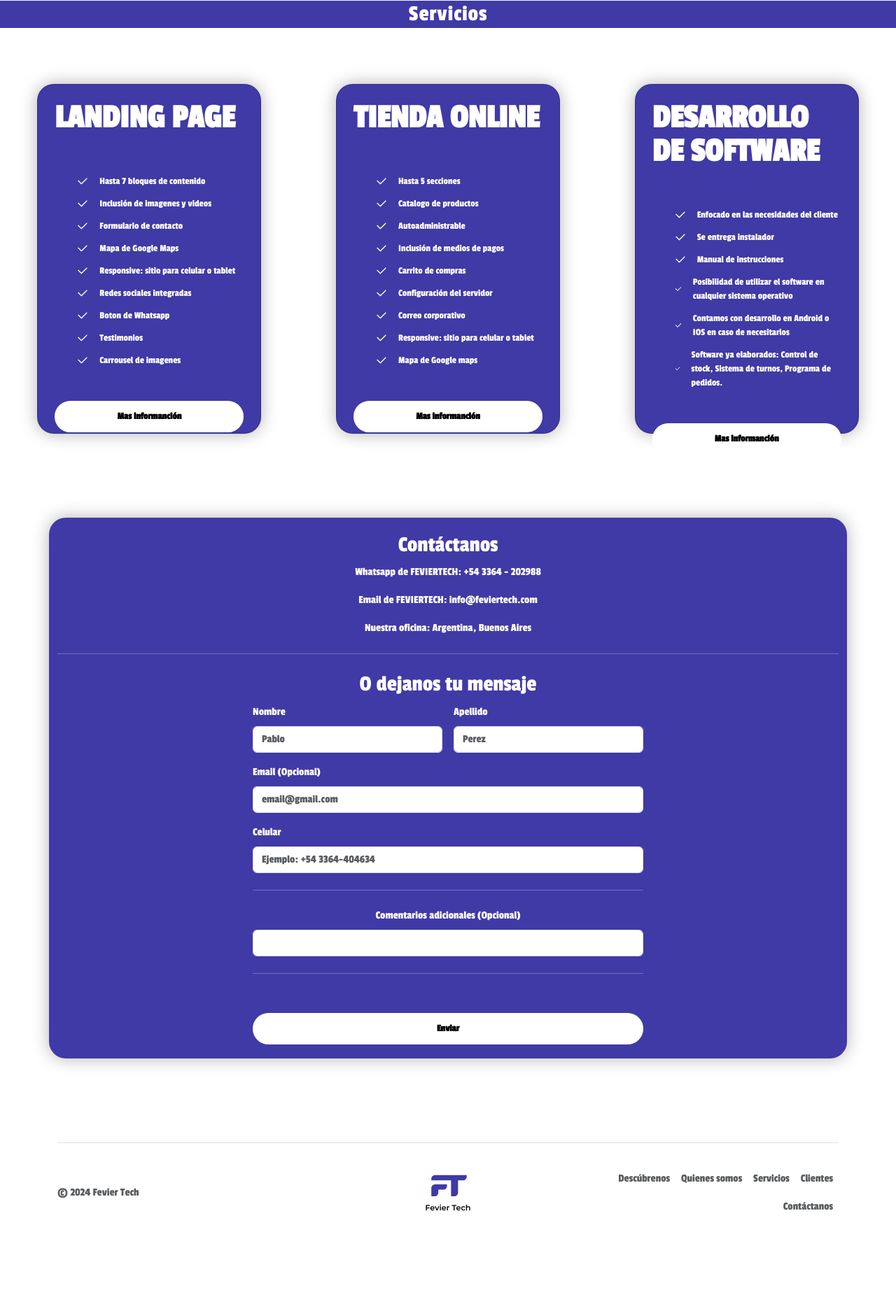
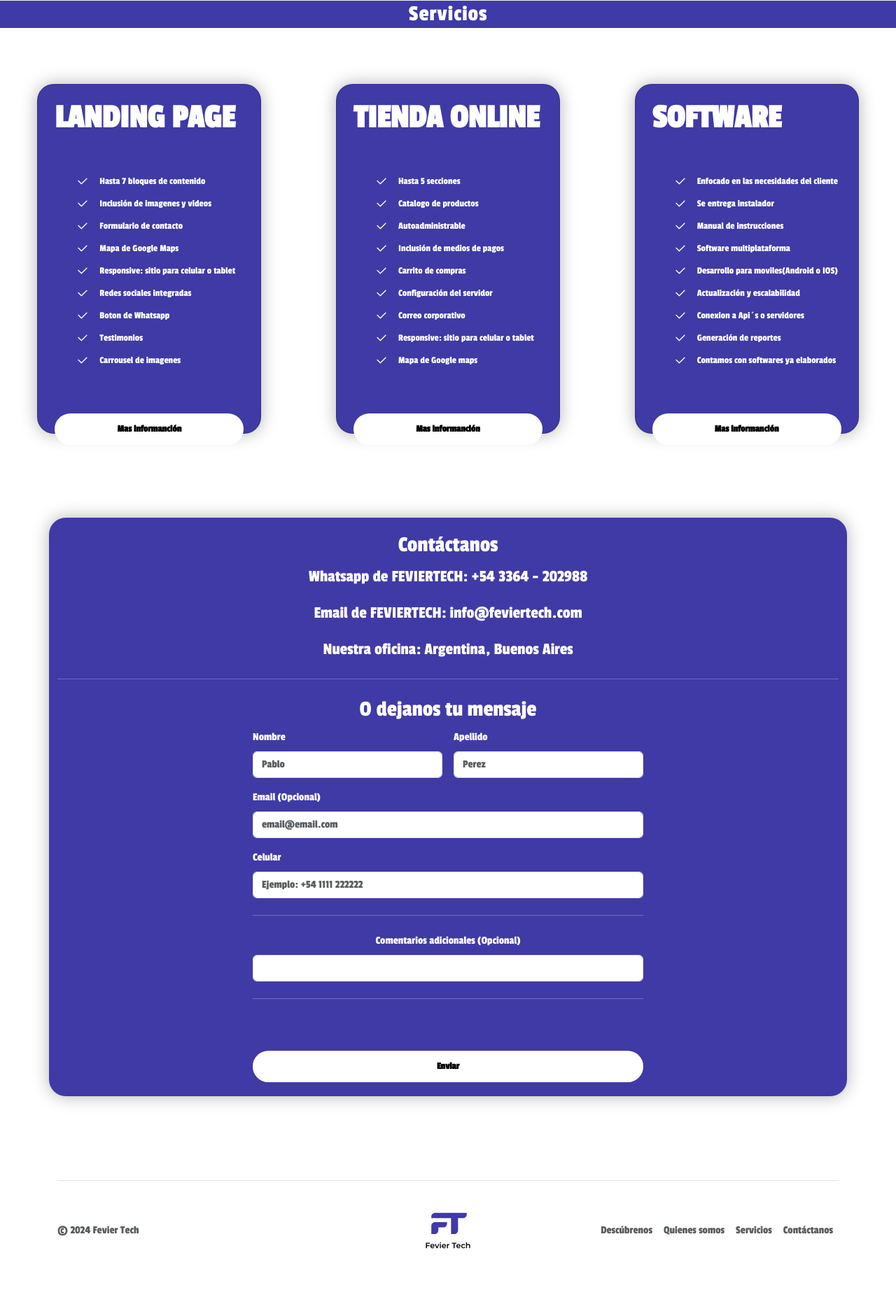
Before and after one commit to Fromero564/FEVIER-TECH, a PHP site: page / in a window 1280 px wide. Shown: the part 1372-3226 px from the top of the page at 70% size. Before the commit the page ends 3103 px from the top, so only its background shows below. Run offline with PHP 8.4, Linux system fonts and the light colour scheme.

Commit message:
Se trabaja en cambios esteticos

```diff
--- a/css/style.css
+++ b/css/style.css
@@ -41,7 +41,9 @@
   letter-spacing: 1.5px;
   color: white;
 }
-
+.texto h1{
+  font-size: 5rem;
+}
 .logo {
   width: 110px;
   height: 110px;
@@ -69,8 +71,16 @@
 
 }
 
+.barra-nav{
+  text-decoration: none;
+}
 .botones-menu a {
   text-decoration: none;
+
+}
+
+.barra-nav:visited{
+  color:#3F3AA5;
 }
 
 .boton-contacto {
@@ -163,7 +173,7 @@
 }
 
 .action {
-  margin-top: 2rem;
+  margin-top: 50px;
   width: 100%;
   border: 2px solid rgba(255, 255, 255, 1);
   border-radius: 9999px;
@@ -196,7 +206,9 @@
   padding-top: 20px;
   padding-bottom: 20px;
 }
-
+.font-text{
+  font-size: 1.5rem;
+}
 /*boton wssp*/
 .whatsapp {
   position: fixed;
--- a/index.html
+++ b/index.html
@@ -30,10 +30,9 @@
       <img src="fotos/solo-logo-color-corporativo.svg" alt="logo" class="logo" />
       <div class="botones-menu">
         <ul>
-          <li><a href="#bienvenidos">Descúbrenos</a></li>
-          <li><a href="#Qs">Quienes somos</a></li>
-          <li><a href="#Servicios">Servicios</a></li>
-          <li><a href="">Clientes</a></li>
+          <li><a href="#bienvenidos" class="barra-nav">Descúbrenos</a></li>
+          <li><a href="#Qs" class="barra-nav">Quienes somos</a></li>
+          <li><a href="#Servicios" class="barra-nav">Servicios</a></li>
         </ul>
         <div class="boton-contacto">
           <a href="#contacto">Contáctanos</a>
@@ -189,7 +188,7 @@
           </li>
 
         </ul>
-        <a href="#" class="action">
+        <a href="#contacto" class="action">
           Mas informanción
         </a>
       </div>
@@ -307,13 +306,13 @@
             <span> Mapa de Google maps </span>
           </li>
         </ul>
-        <a href="#" class="action">
+        <a href="#contacto" class="action">
           Mas informanción
         </a>
       </div>
       <div class="card">
         <p class="price">
-          DESARROLLO DE SOFTWARE
+          SOFTWARE
         </p>
         <ul class="lists">
           <li class="list">
@@ -362,7 +361,7 @@
                   clip-rule="evenodd" fill-rule="evenodd"></path>
               </g>
             </svg>
-            <span> Posibilidad de utilizar el software en cualquier sistema operativo </span>
+            <span> Software multiplataforma</span>
           </li>
           <li class="list">
             <svg xmlns="http://www.w3.org/2000/svg" fill="none" viewBox="0 0 24 24">
@@ -374,7 +373,7 @@
                   clip-rule="evenodd" fill-rule="evenodd"></path>
               </g>
             </svg>
-            <span> Contamos con desarrollo en Android o IOS en caso de necesitarlos </span>
+            <span> Desarrollo para moviles(Android o IOS) </span>
           </li>
           <li class="list">
             <svg xmlns="http://www.w3.org/2000/svg" fill="none" viewBox="0 0 24 24">
@@ -386,10 +385,46 @@
                   clip-rule="evenodd" fill-rule="evenodd"></path>
               </g>
             </svg>
-            <span> Software ya elaborados: Control de stock, Sistema de turnos, Programa de pedidos. </span>
+            <span> Actualización y escalabilidad </span>
+          </li>
+          <li class="list">
+            <svg xmlns="http://www.w3.org/2000/svg" fill="none" viewBox="0 0 24 24">
+              <g stroke-width="0" id="SVGRepo_bgCarrier"></g>
+              <g stroke-linejoin="round" stroke-linecap="round" id="SVGRepo_tracerCarrier"></g>
+              <g id="SVGRepo_iconCarrier">
+                <path fill="#ffffff"
+                  d="M21.5821 5.54289C21.9726 5.93342 21.9726 6.56658 21.5821 6.95711L10.2526 18.2867C9.86452 18.6747 9.23627 18.6775 8.84475 18.293L2.29929 11.8644C1.90527 11.4774 1.89956 10.8443 2.28655 10.4503C2.67354 10.0562 3.30668 10.0505 3.70071 10.4375L9.53911 16.1717L20.1679 5.54289C20.5584 5.15237 21.1916 5.15237 21.5821 5.54289Z"
+                  clip-rule="evenodd" fill-rule="evenodd"></path>
+              </g>
+            </svg>
+            <span> Conexion a Api´s o servidores </span>
+          </li>
+          <li class="list">
+            <svg xmlns="http://www.w3.org/2000/svg" fill="none" viewBox="0 0 24 24">
+              <g stroke-width="0" id="SVGRepo_bgCarrier"></g>
+              <g stroke-linejoin="round" stroke-linecap="round" id="SVGRepo_tracerCarrier"></g>
+              <g id="SVGRepo_iconCarrier">
+                <path fill="#ffffff"
+                  d="M21.5821 5.54289C21.9726 5.93342 21.9726 6.56658 21.5821 6.95711L10.2526 18.2867C9.86452 18.6747 9.23627 18.6775 8.84475 18.293L2.29929 11.8644C1.90527 11.4774 1.89956 10.8443 2.28655 10.4503C2.67354 10.0562 3.30668 10.0505 3.70071 10.4375L9.53911 16.1717L20.1679 5.54289C20.5584 5.15237 21.1916 5.15237 21.5821 5.54289Z"
+                  clip-rule="evenodd" fill-rule="evenodd"></path>
+              </g>
+            </svg>
+            <span> Generación de reportes </span>
+          </li>
+          <li class="list">
+            <svg xmlns="http://www.w3.org/2000/svg" fill="none" viewBox="0 0 24 24">
+              <g stroke-width="0" id="SVGRepo_bgCarrier"></g>
+              <g stroke-linejoin="round" stroke-linecap="round" id="SVGRepo_tracerCarrier"></g>
+              <g id="SVGRepo_iconCarrier">
+                <path fill="#ffffff"
+                  d="M21.5821 5.54289C21.9726 5.93342 21.9726 6.56658 21.5821 6.95711L10.2526 18.2867C9.86452 18.6747 9.23627 18.6775 8.84475 18.293L2.29929 11.8644C1.90527 11.4774 1.89956 10.8443 2.28655 10.4503C2.67354 10.0562 3.30668 10.0505 3.70071 10.4375L9.53911 16.1717L20.1679 5.54289C20.5584 5.15237 21.1916 5.15237 21.5821 5.54289Z"
+                  clip-rule="evenodd" fill-rule="evenodd"></path>
+              </g>
+            </svg>
+            <span> Contamos con softwares ya elaborados </span>
           </li>
         </ul>
-        <a href="#" class="action">
+        <a href="#contacto" class="action">
           Mas informanción
         </a>
       </div>
@@ -398,7 +433,7 @@
 
   <section class="container contacto" id="contacto">
     <div>
-      <div class="text-center">
+      <div class="text-center font-text">
         <h2>Contáctanos</h2>
         <p>Whatsapp de FEVIERTECH: +54 3364 - 202988</p>
         <p>Email de FEVIERTECH: info@feviertech.com</p>
@@ -428,7 +463,7 @@
 
               <div class="col-12">
                 <label for="email" class="form-label">Email (Opcional)</label>
-                <input type="email" class="form-control" id="email" placeholder="email@gmail.com">
+                <input type="email" class="form-control" id="email" placeholder="email@email.com">
                 <div class="invalid-feedback">
                   Por favor ingresa un email válido
                 </div>
@@ -436,7 +471,7 @@
 
               <div class="col-12">
                 <label for="number" class="form-label">Celular</label>
-                <input type="number" class="form-control" id="phone" placeholder="Ejemplo: +54 3364-404634" required>
+                <input type="number" class="form-control" id="phone" placeholder="Ejemplo: +54 1111 222222" required>
                 <div class="invalid-feedback">
                   Por favor ingresa un email válido
                 </div>
@@ -475,7 +510,6 @@
         <li class="nav-item"><a href="#bienvenidos" class="nav-link px-2 text-body-secondary">Descúbrenos</a></li>
         <li class="nav-item"><a href="#Qs" class="nav-link px-2 text-body-secondary">Quienes somos</a></li>
         <li class="nav-item"><a href="#Servicios" class="nav-link px-2 text-body-secondary">Servicios</a></li>
-        <li class="nav-item"><a href="#" class="nav-link px-2 text-body-secondary">Clientes</a></li>
         <li class="nav-item"><a href="#contacto" class="nav-link px-2 text-body-secondary">Contáctanos</a></li>
       </ul>
     </footer>
```
